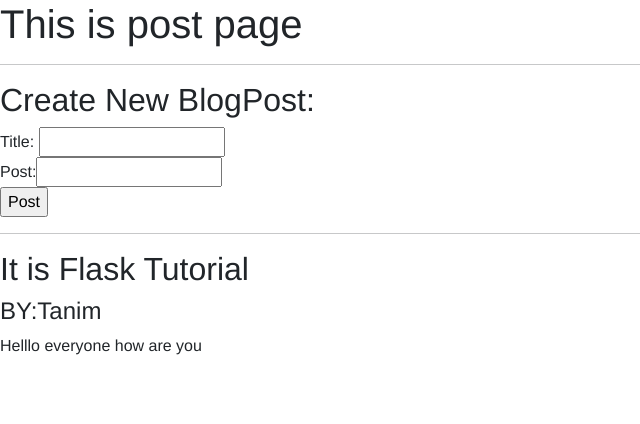
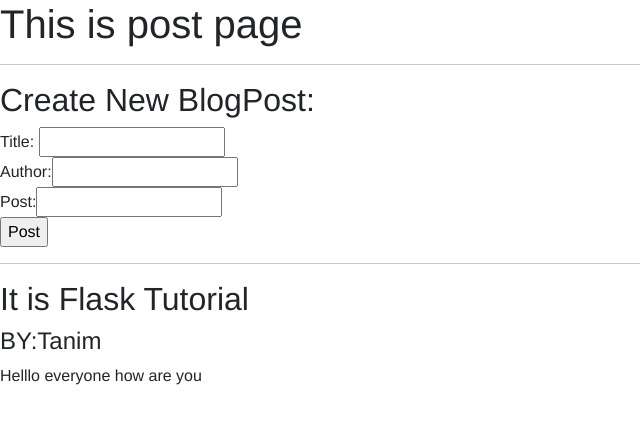
Before and after one commit to ttanimarefin/Starting-flask, a Flask app: page /posts in a window 1280 px wide. Shown: the top 424 px of the page, without its empty margins (0-640 px from the left). Run offline with Flask 2, Linux system fonts and the light colour scheme; data comes from the database, SQL or seed files in the repository.

Commit message:
adding author

```diff
--- a/templates/posts.html
+++ b/templates/posts.html
@@ -13,6 +13,8 @@
   <h2>Create New BlogPost:</h2>
     <form action='/posts' method='POST'>
        Title: <input type='text' name='title' id='title'>
+        <br>
+        Author:<input type='text' name='author' id='author'>
         <br>
        Post:<input type='text' name='content' id='content'>
         <br>
```
